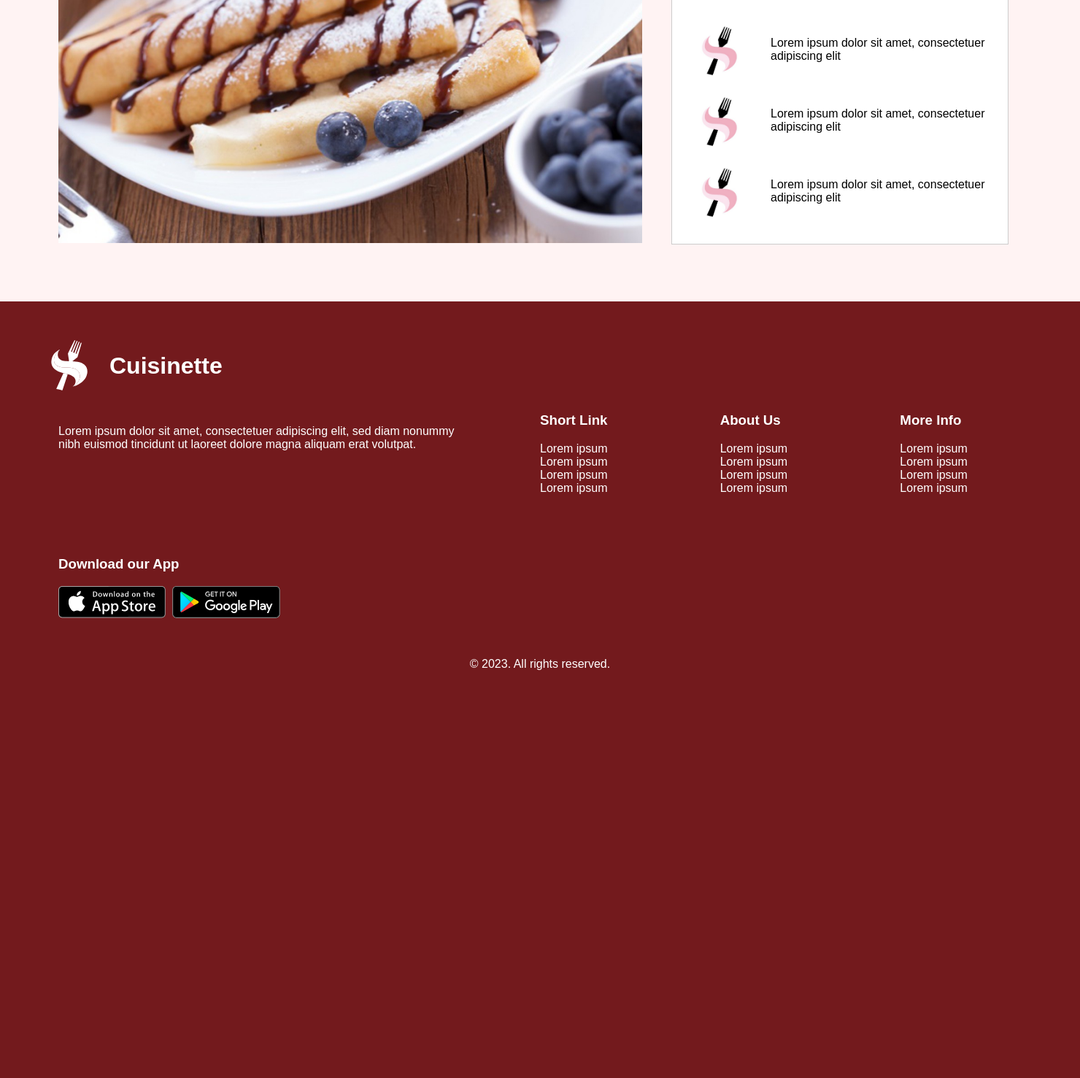
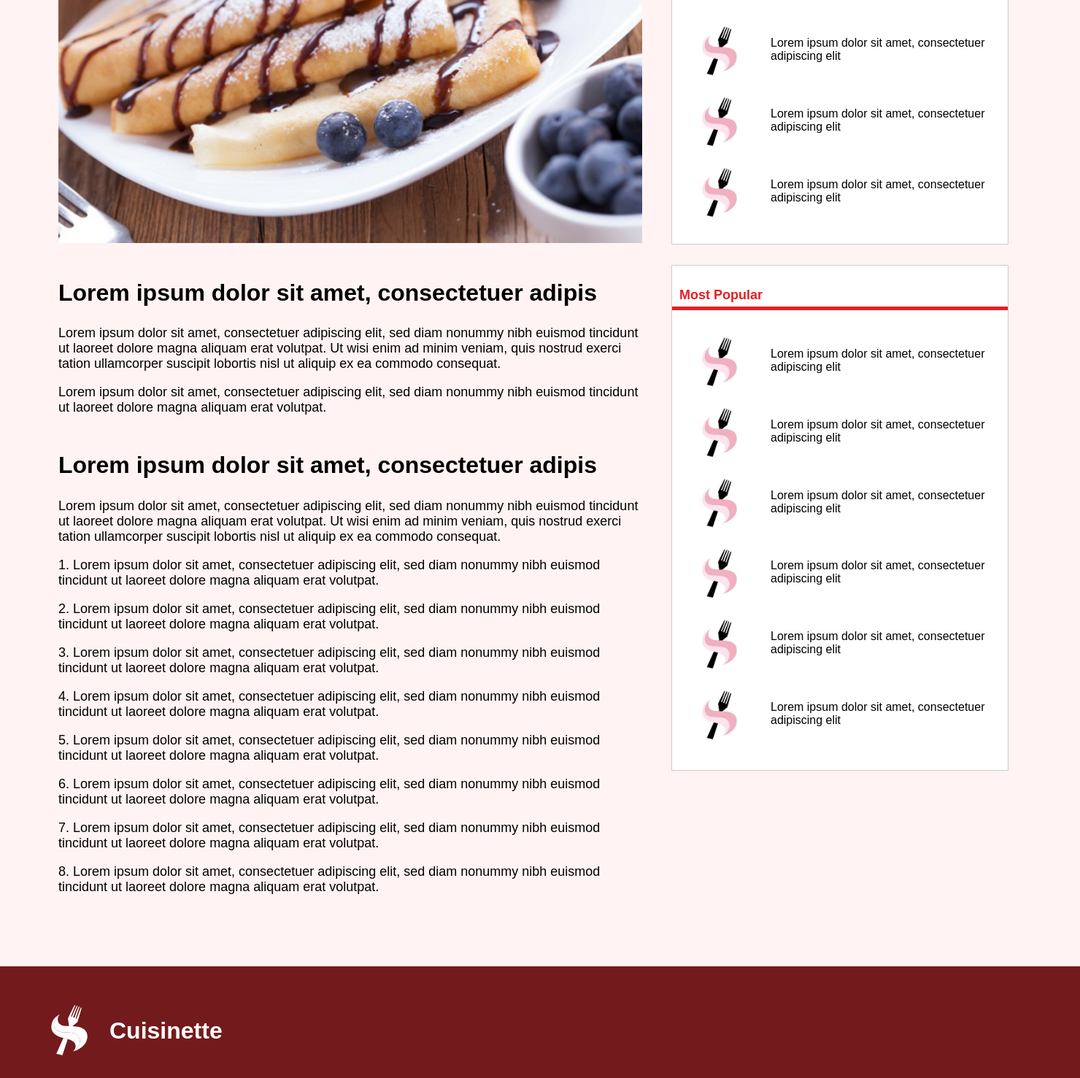
Before and after one commit to Deinno/restpage, a PHP site: page /details-dts-crepes.html in a window 1480 px wide. Shown: the part 444-1921 px from the top of the page at 73% size. Before the commit the page ends 1362 px from the top, so only its background shows below. Run offline with PHP 8.4, Linux system fonts and the light colour scheme.

Commit message:
1. Added second-container and all elements in it.
2. Added the information section and all elements in it.

3. Added the Most Popular section and all elements in it.

```diff
--- a/css/details-dts-crepes.css
+++ b/css/details-dts-crepes.css
@@ -162,7 +162,7 @@ nav {
 
 .recom-dish-a{
     display: flex;
-  padding: 35px 15px 25px 15px;
+    padding: 35px 15px 25px 15px;
 }
 
 .recom-dish-b{
@@ -181,6 +181,52 @@ nav {
     padding-left: 20px;
 }
 
+.second-container{
+    display: flex;
+}
+
+.dish-info-container{
+    width: 880px;
+}
+
+#title-style{
+    font-size: var(--fs-lg);
+    font-family: Arial, Helvetica, sans-serif;
+    display: flex;
+    margin-top: 50px;
+    margin-left: 80px;
+}
+
+#desc-style{
+    font-size: var(--fs-nm);
+    font-family: Arial, Helvetica, sans-serif;
+    display: flex;
+    margin-top: 10px;
+    margin-left: 80px;
+}
+
+.popular-container{
+    position: relative;
+    height: 200px;
+}
+
+.popular-title-zone{
+    background-color: var(--clr-white);
+    width: 460px;
+    margin: 30px 80px 0 40px;
+    border: 1px solid #ccc;
+    border-bottom: none;
+}
+
+.popular-images-container{
+    background-color: var(--clr-white);
+    border: 1px solid #ccc;
+    border-top: none;
+    height: 630px;
+    width: 460px;
+    margin-left: 40px;
+    margin-top: 0;
+}
 
 
 
--- a/details-dts-crepes.html
+++ b/details-dts-crepes.html
@@ -31,8 +31,8 @@
 
             <section class="main-container">
                 <div class="img-container">
-                <img class="main-image" src="./imgs/desserts/big-dessert-crepes.jpg" alt="Crepes">
-            </div>
+                    <img class="main-image" src="./imgs/desserts/big-dessert-crepes.jpg" alt="Crepes">
+                </div>
 
             <div class="search-container">
                 <div class="title-zone">
@@ -67,6 +67,80 @@
 
 
             </div>
+
+            </section>
+
+            <section class="second-container">
+
+                <div class="dish-info-container">
+                    <h2 id="title-style">Lorem ipsum dolor sit amet, consectetuer adipis</h2>
+
+                    <p id="desc-style">Lorem ipsum dolor sit amet, consectetuer adipiscing elit, sed diam nonummy nibh euismod tincidunt ut laoreet dolore magna aliquam erat volutpat. Ut wisi enim ad minim veniam, quis nostrud exerci tation ullamcorper suscipit lobortis nisl ut aliquip ex ea commodo consequat.</p>
+
+                    <p id="desc-style">Lorem ipsum dolor sit amet, consectetuer adipiscing elit, sed diam nonummy nibh euismod tincidunt ut laoreet dolore magna aliquam erat volutpat.</p>
+
+                    <h2 id="title-style">Lorem ipsum dolor sit amet, consectetuer adipis</h2>
+
+                    <p id="desc-style">Lorem ipsum dolor sit amet, consectetuer adipiscing elit, sed diam nonummy nibh euismod tincidunt ut laoreet dolore magna aliquam erat volutpat. Ut wisi enim ad minim veniam, quis nostrud exerci tation ullamcorper suscipit lobortis nisl ut aliquip ex ea commodo consequat.</p>
+
+                    <p id="desc-style">1. Lorem ipsum dolor sit amet, consectetuer adipiscing elit, sed diam nonummy nibh euismod tincidunt ut laoreet dolore magna aliquam erat volutpat.</p>
+
+                    <p id="desc-style">2. Lorem ipsum dolor sit amet, consectetuer adipiscing elit, sed diam nonummy nibh euismod tincidunt ut laoreet dolore magna aliquam erat volutpat.</p>
+
+                    <p id="desc-style">3. Lorem ipsum dolor sit amet, consectetuer adipiscing elit, sed diam nonummy nibh euismod tincidunt ut laoreet dolore magna aliquam erat volutpat.</p>
+
+                    <p id="desc-style">4. Lorem ipsum dolor sit amet, consectetuer adipiscing elit, sed diam nonummy nibh euismod tincidunt ut laoreet dolore magna aliquam erat volutpat.</p>
+
+                    <p id="desc-style">5. Lorem ipsum dolor sit amet, consectetuer adipiscing elit, sed diam nonummy nibh euismod tincidunt ut laoreet dolore magna aliquam erat volutpat.</p>
+
+                    <p id="desc-style">6. Lorem ipsum dolor sit amet, consectetuer adipiscing elit, sed diam nonummy nibh euismod tincidunt ut laoreet dolore magna aliquam erat volutpat.</p>
+
+                    <p id="desc-style">7. Lorem ipsum dolor sit amet, consectetuer adipiscing elit, sed diam nonummy nibh euismod tincidunt ut laoreet dolore magna aliquam erat volutpat.</p>
+
+                    <p id="desc-style">8. Lorem ipsum dolor sit amet, consectetuer adipiscing elit, sed diam nonummy nibh euismod tincidunt ut laoreet dolore magna aliquam erat volutpat.</p>
+                </div>
+
+                <div class="popular-container">
+                    <div class="popular-title-zone">
+                        <h2 id="main-title">Most Popular</h2>
+                    </div>
+
+                    <div class="popular-images-container">
+                    <div class="recom-dish-a">
+                        <img id="recom-img" src="./imgs/relleno.jpg" alt="Coffee">
+                        <p id="recom-text">Lorem ipsum dolor sit amet, consectetuer adipiscing elit</p>
+                    </div>
+
+                    <div class="recom-dish-b">
+                        <img id="recom-img" src="./imgs/relleno.jpg" alt="Coffee">
+                        <p id="recom-text">Lorem ipsum dolor sit amet, consectetuer adipiscing elit</p>
+                    </div>
+
+                    <div class="recom-dish-b">
+                        <img id="recom-img" src="./imgs/relleno.jpg" alt="Coffee">
+                        <p id="recom-text">Lorem ipsum dolor sit amet, consectetuer adipiscing elit</p>
+                    </div>
+
+                    <div class="recom-dish-b">
+                        <img id="recom-img" src="./imgs/relleno.jpg" alt="Coffee">
+                        <p id="recom-text">Lorem ipsum dolor sit amet, consectetuer adipiscing elit</p>
+                    </div>
+
+                    <div class="recom-dish-b">
+                        <img id="recom-img" src="./imgs/relleno.jpg" alt="Coffee">
+                        <p id="recom-text">Lorem ipsum dolor sit amet, consectetuer adipiscing elit</p>
+                    </div>
+
+                    <div class="recom-dish-b">
+                        <img id="recom-img" src="./imgs/relleno.jpg" alt="Coffee">
+                        <p id="recom-text">Lorem ipsum dolor sit amet, consectetuer adipiscing elit</p>
+                    </div>
+
+                    </div>
+
+                </div>
+
+
 
             </section>
 
```
